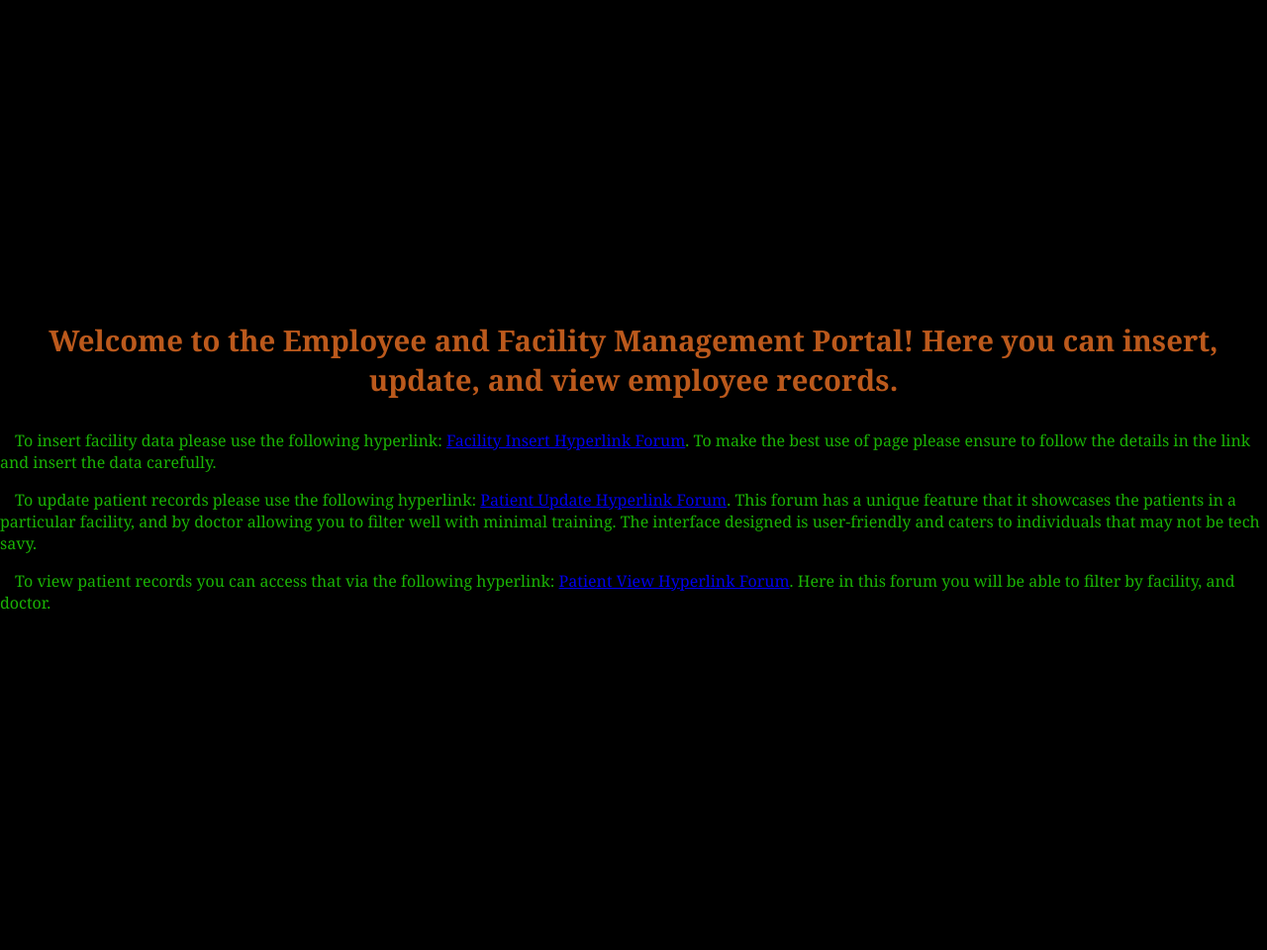
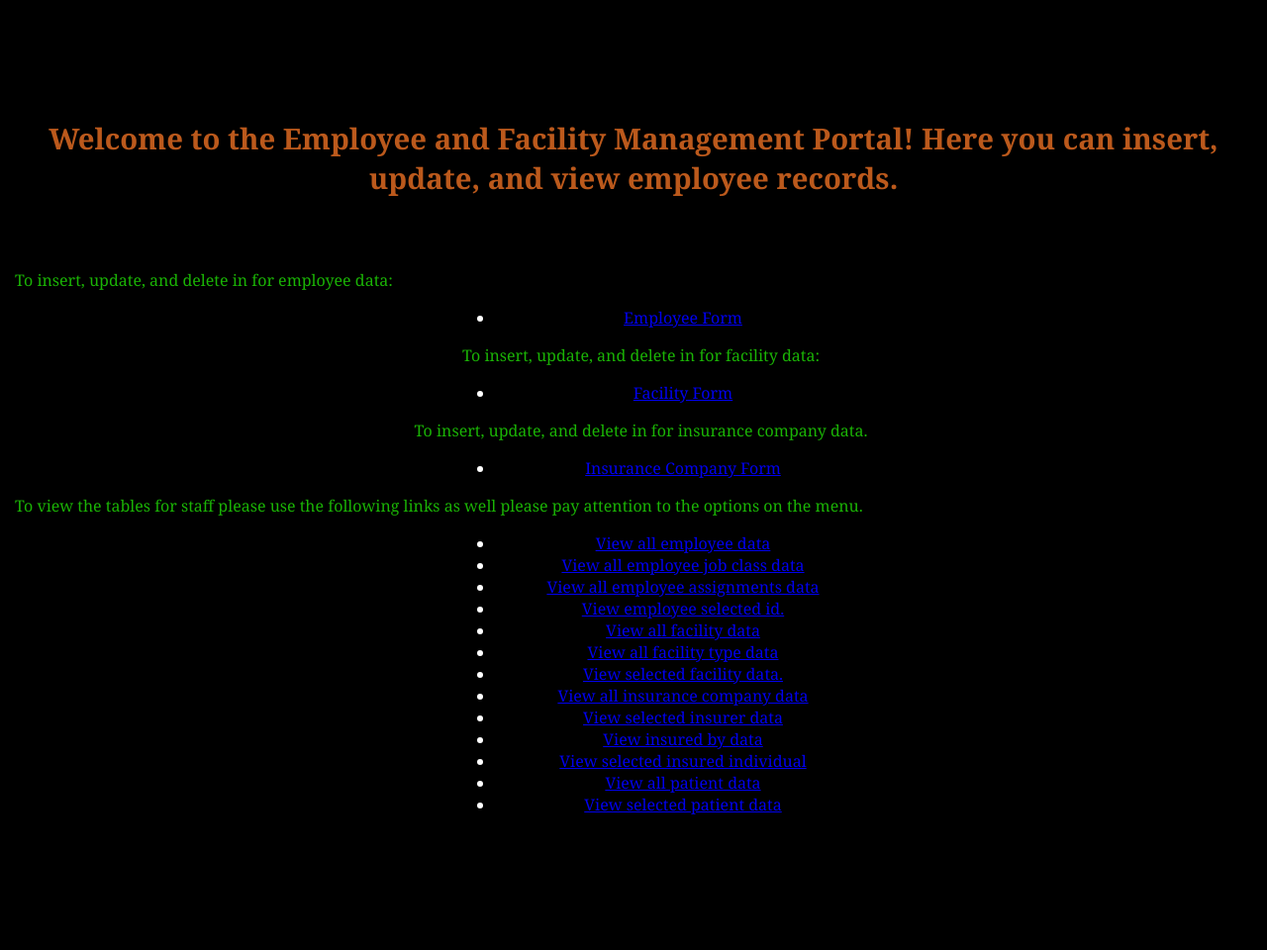
Before and after one commit to FPyC639/CS631_Database_Managment, a PHP site: page /staff/employee_and_facility_management.html in a window 1280 px wide. Shown: the whole page at 99% size. Run offline with PHP 8.4, Linux system fonts and the light colour scheme.

Commit message:
Added hyperlink references.

```diff
--- a/staff/employee_and_facility_management.html
+++ b/staff/employee_and_facility_management.html
@@ -129,6 +129,15 @@
             break-before: always;
             margin: 0 -1.5em 1.5em 0;
         }
+        ul{
+            padding-left: 500px;
+        }
+        li {
+            padding-right: 400px;
+        }
+        li::marker{
+            color:white;
+        }
     </style>
 </head>
 <body>
@@ -139,33 +148,82 @@
                     Welcome to the Employee and Facility Management Portal! Here you can insert, update, and view employee records.
                 </h3>
                 <div>
+                    <h4 id="1" class="basic">
+                        Insert, Update and Delete Employee and Facility Management data
+                    </h4>
                     <p id="1" align="left" style="text-indent: 15px;">
-                        To insert facility data please use the following hyperlink: <a href="ifac.php">Facility Insert Hyperlink Forum</a>.
-                        To make the best use of page please ensure to follow the details in the link and insert the data carefully.
+                        To insert, update, and delete in for employee data:
+                        <ul>
+                            <li>
+                                <a href="/CS631/staff/cud/employee_cud.php">Employee Form</a>
+                            </li>
+                        </ul>
+                    </p>
+                    <p id="1" class="15" style="text-indent: 15px;">
+                        To insert, update, and delete in for facility data:
+                        <ul>
+                            <li>
+                                <a href="/CS631/staff/cud/facility_cud.php">Facility Form</a>
+                            </li>
+                        </ul>
+                    </p>
+                    <p id="1" class="15" style="text-indent: 15px;">
+                        To insert, update, and delete in for insurance company data.
+                        <ul>
+                            <li>
+                                <a href="/CS631/staff/cud/insurance_company_cud.php">Insurance Company Form</a>
+                            </li>
+                        </ul>
                     </p>
                 </div>
                 <div>
                     <p id="2" align="left" style="text-indent: 15px;">
-                        To update patient records please use the following hyperlink: <a href="patient.html">Patient Update Hyperlink Forum</a>.
-                        This forum has a unique feature that it showcases the patients in a particular facility, and by doctor allowing you to filter well
-                        with minimal training. The interface designed is user-friendly and caters to individuals that may not be tech savy.
+                        To view the tables for staff please use the following links as well please pay attention to the options on the
+                        menu.
                     </p>
+                    <ul>
+                        <li>
+                            <a href="/CS631/staff/views/employee_views/view_all_employee_data.php">View all employee data</a>
+                        </li>
+                        <li>
+                            <a href="/CS631/staff/views/employee_views/view_all_employee_job_class_data.php">View all employee job class data</a>
+                        </li>
+                        <li>
+                            <a href="/CS631/staff/views/employee_views/view_employee_assignments_data.php">View all employee assignments data</a>
+                        </li>
+                        <li>
+                            <a href="/CS631/staff/views/employee_views/view_selected_employee_id_data.php">View employee selected id.</a>
+                        </li>
+                        <li>
+                            <a href="/CS631/staff/views/facility_views/view_all_facility_data.php">View all facility data</a>
+                        </li>
+                        <li>
+                            <a href="/CS631/staff/views/facility_views/view_all_facility_facility_type_data.php">View all facility type data</a>
+                        </li>
+                        <li>
+                            <a href="/CS631/staff/views/facility_views/view_selected_facility_id_data.php">View selected facility data.</a>
+                        </li>
+                        <li>
+                            <a href="/CS631/staff/views/insurance_company_views/view_all_insurance_company_data.php">View all insurance company data</a>
+                        </li>
+                        <li>
+                            <a href="/CS631/staff/views/insurance_company_views/view_selected_insurer_id_data.php">View selected insurer data</a>
+                        </li>
+                        <li>
+                            <a href="/CS631/staff/views/insured_by_views/view_all_insured_by_data.php">View insured by data</a>
+                        </li>
+                        <li>
+                            <a href="/CS631/staff/views/insured_by_views/view_selected_insured_by_data.php">View selected insured individual</a>
+                        </li>
+                        <li>
+                            <a href="/CS631/staff/views/treats_views/view_all_treats_data.php">View all patient data</a>
+                        </li>
+                        <li>
+                            <a href="/CS631/staff/views/treats_views/view_selected_treats_data.php">View selected patient data</a>
+                        </li>
+                    </ul>
                 </div>
             </div>
-        </div>
-        <div>
-        <div>
-            <div>
-                <p id="3" style="text-indent: 15px;">
-                    To view patient records you can access that via the following hyperlink: <a href="vpatient.php">Patient View Hyperlink Forum</a>.
-                    Here in this forum you will be able to filter by facility, and doctor.
-                </p>
-            </div>
-            <div>
-
-            </div>
-        </div>
-
         </div>
     </div>
 </body>
```
Also changed, not shown: patient/cud/patient_cud.php (+0 -10 lines).
